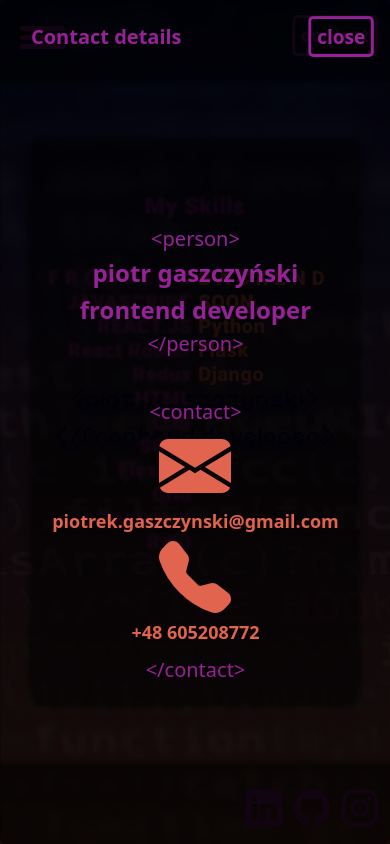
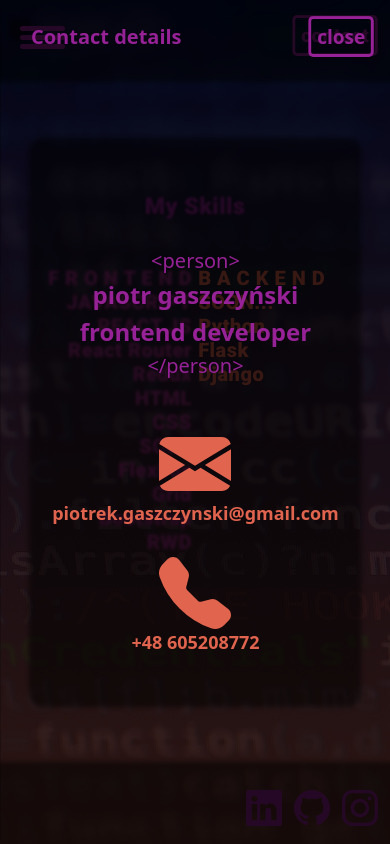
Before and after one commit to PedroPLCode/my-home-page, a React (Create React App) app: page /about in a window 390 px wide. Both pictures are taken after a click on the element "contact". Built offline with nearby package versions, Linux system fonts and the light colour scheme.

Commit message:
Change RWD big tablets screens

```diff
--- a/src/components/features/ContactCanvas/ContactCanvas.js
+++ b/src/components/features/ContactCanvas/ContactCanvas.js
@@ -21,7 +21,7 @@ const ContactCanvas = props => {
       <Offcanvas show={show} placement='end'
                  onHide={handleClose}
                  className={styles.offcanvas}
-                 style={{background: 'rgba(0, 0, 0, 0.75)'}}>
+                 style={{background: 'rgba(0, 0, 0, 0.5)'}}>
         <Offcanvas.Header className={styles.offcanvas_header}>
           <Offcanvas.Title className={styles.offcanvas_title}>Contact details</Offcanvas.Title>
           <div className={styles.btn_close}>
@@ -35,7 +35,6 @@ const ContactCanvas = props => {
           <h6>piotr gaszczyński</h6>
           <h6>frontend developer</h6>
           <h5>&lt;/person&gt;</h5>
-          <h5>&lt;contact&gt;</h5>
           <div className={styles.contact_link}>
             <a href='mailto:piotrek.gaszczynski@gmail.com'>
               <EnvelopeFill className={styles.envelope} />
@@ -48,7 +47,6 @@ const ContactCanvas = props => {
               <i>+48 605208772</i>
             </a>
           </div>
-          <h5>&lt;/contact&gt;</h5>
         </Offcanvas.Body>
       </Offcanvas>
     </div>
--- a/src/components/features/ContactCanvas/ContactCanvas.module.scss
+++ b/src/components/features/ContactCanvas/ContactCanvas.module.scss
@@ -53,11 +53,12 @@
       font-size: calc($base-size * 1.5);
 
       &:first-of-type {
-        margin-top: $base-size;
+        margin-top: calc($base-size * 4);
         margin-bottom: $base-size;
       }
 
       &:last-of-type {
+        margin-top: calc($base-size * 2);
         margin-bottom: $base-size;
       }
 
@@ -69,7 +70,7 @@
 
         .envelope, .telephone {
           color: $color-two;
-          margin-bottom: $base-size;
+          margin-bottom: calc($base-size / 2);
           font-size: calc($base-size * 5);
           transition-duration: $transition-time;
           transition-property: color, transform;
--- a/src/components/features/PortfolioList/PortfolioList.module.scss
+++ b/src/components/features/PortfolioList/PortfolioList.module.scss
@@ -17,6 +17,14 @@ ul {
     padding-top: 0px;
   }
 
+  @media (min-width: $media-border) and (max-width: $media-border-medium) {
+    height: 75%;
+  }
+
+  @media (min-width: $media-border-medium) and (max-width: $media-border-big) {
+    height: 50%;
+  }
+
   li {
     align-self: stretch;
     justify-self: stretch;
@@ -31,7 +39,7 @@ ul {
     align-items: center;
     transition: $transition-time;
 
-    @media (max-width: $media-border) {
+    @media (max-width: $media-border-big) {
       box-shadow: none;
       height: 100%;
       width: 100%;
--- a/src/components/features/SinglePortfolioProjectDetails/SinglePortfolioProjectDetails.module.scss
+++ b/src/components/features/SinglePortfolioProjectDetails/SinglePortfolioProjectDetails.module.scss
@@ -15,7 +15,7 @@
   gap: ($base-size * 1.5);
   transition: $transition-time;
 
-  @media (max-width: 960px) {
+  @media (max-width: $media-border) {
     flex-direction: column;
     width: 80%;
   }
@@ -115,7 +115,10 @@
         transition-property: background-position, color, text-shadow, box-shadow;
         transition-duration: $transition-time;
 
+
+
         @media (max-width: $media-border) {
+          font-size: $base-size * 1;
           background-position: 0 100%;
           color: rgba($color-black, 1);
           animation: pulse 1s 1s infinite alternate both;
--- a/src/components/features/SinglePortfolioProjectOverview/SinglePortfolioProjectOverview.js
+++ b/src/components/features/SinglePortfolioProjectOverview/SinglePortfolioProjectOverview.js
@@ -43,7 +43,7 @@ const SinglePortfolioProjectOverview = props => {
 
   return (
     <Link to={props.link}
-          style={{backgroundImage: isHover || window.screen.width <= 920 ? `url(${background})` : ''}}
+          style={{backgroundImage: (window.innerWidth <= 1148) || isHover ? `url(${background})` : ''}}
           className={styles.project__overview} onClick={props.closeHamburger}
           onMouseEnter={hoverOn}
           onMouseLeave={hoverOut} >
--- a/src/components/features/SinglePortfolioProjectOverview/SinglePortfolioProjectOverview.module.scss
+++ b/src/components/features/SinglePortfolioProjectOverview/SinglePortfolioProjectOverview.module.scss
@@ -15,7 +15,7 @@
   h5, h6 {
     text-align: center;
 
-    @media (max-width: 960px) {
+    @media (max-width: $media-border-big) {
       display: none;
     }
   }
--- a/src/components/pages/AboutMePage/AboutMePage.module.scss
+++ b/src/components/pages/AboutMePage/AboutMePage.module.scss
@@ -15,6 +15,10 @@
 
   @media (max-width: $media-border) {
     width: 80%;
+  }
+
+  @media (min-width: $media-border) and (max-width: $media-border-big) {
+    width: 90%;
   }
 
   h3, h5 {
--- a/src/components/pages/MainPage/MainPage.module.scss
+++ b/src/components/pages/MainPage/MainPage.module.scss
@@ -16,6 +16,11 @@
     width: 80%;
   }
 
+  @media (min-width: $media-border) and (max-width: $media-border-big) {
+    width: 90%;
+  }
+
+
   p {
     font-size: $base-size * 3;
     font-weight: bold;
--- a/src/styles/global.scss
+++ b/src/styles/global.scss
@@ -53,8 +53,8 @@ main {
         text-shadow: 4px 8px 4px $color-one;
         height: auto;
 
-        @media (max-width: $media-border) {
-          font-size: $base-size * 2;
+        @media (max-width: $media-border-big) {
+          display: none;
         }
       }
     }
--- a/src/styles/settings.scss
+++ b/src/styles/settings.scss
@@ -1,6 +1,9 @@
 @import url('https://fonts.googleapis.com/css2?family=Pixelify+Sans:wght@400;700&family=Roboto:wght@300;900&display=swap');
 
+$media-border-small: 350px;
 $media-border: 720px;
+$media-border-medium: 960px;
+$media-border-big: 1148px;
 
 $color-one: #010d80;
 $color-two: #178ea3;
```
